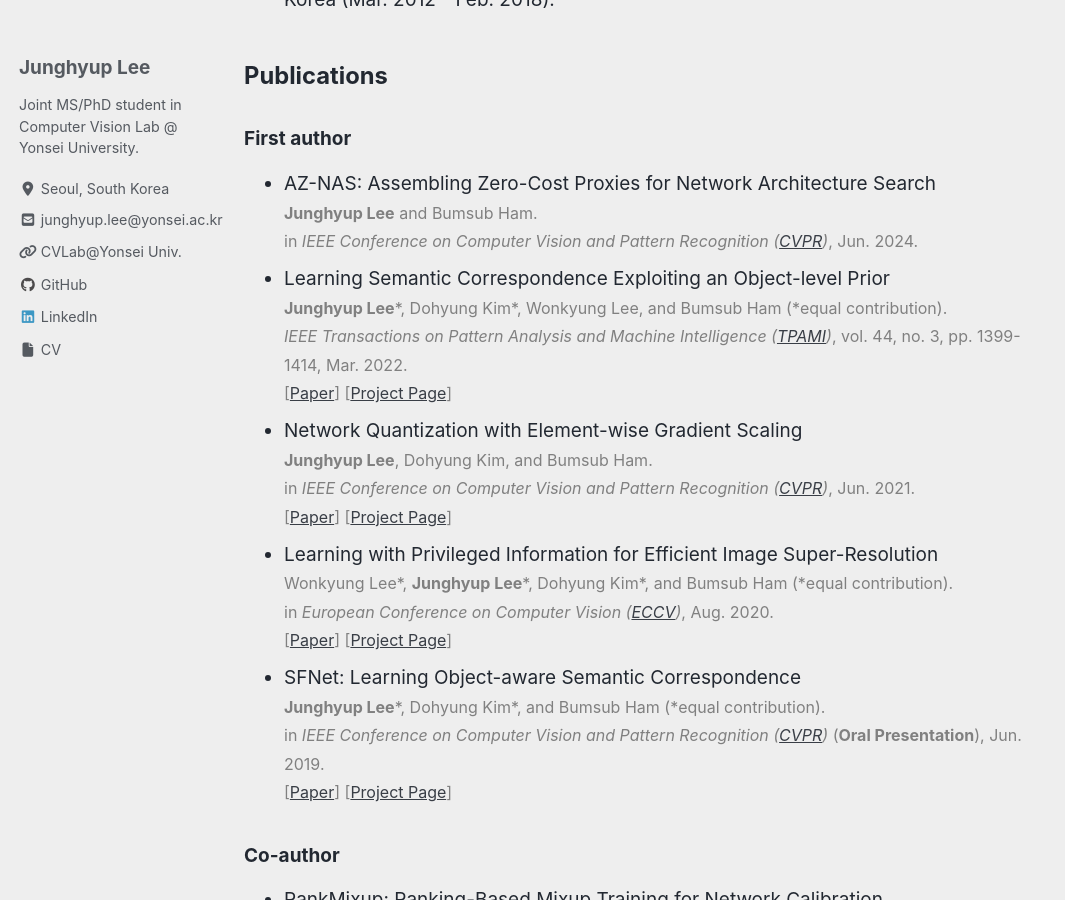
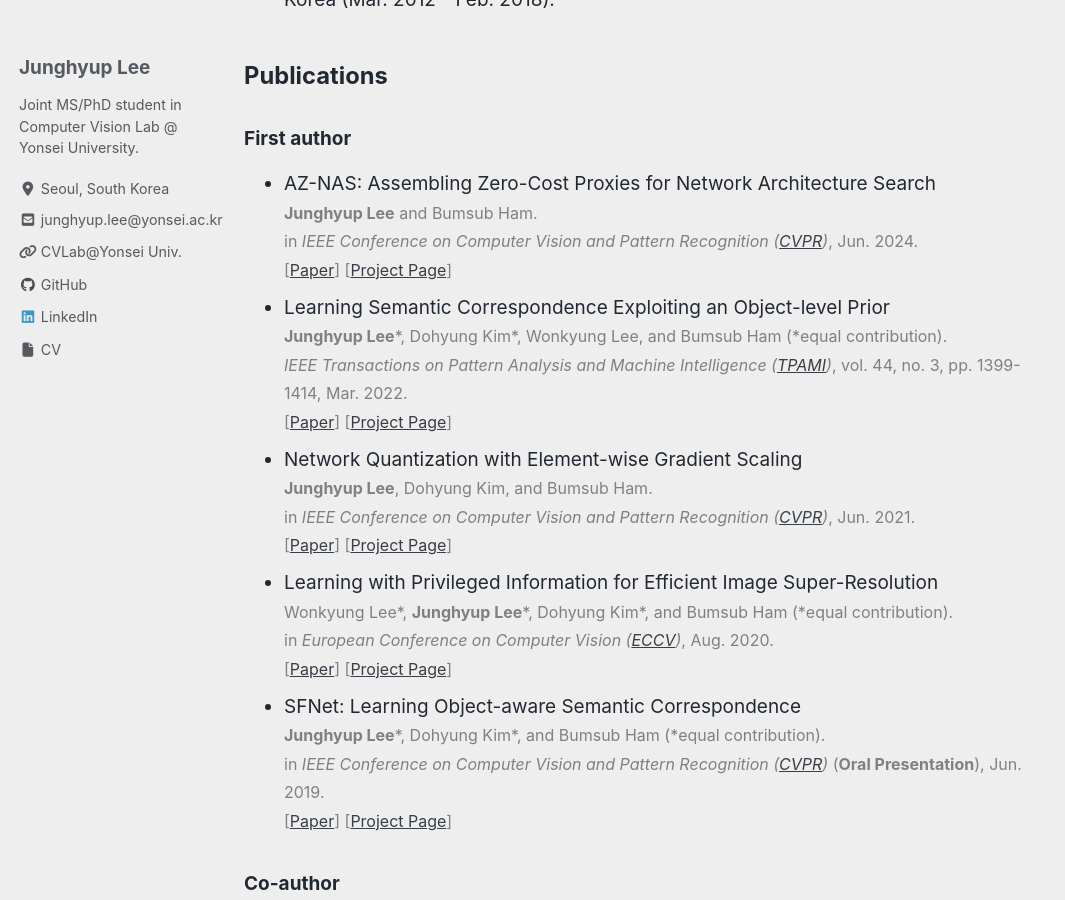
Before and after one commit to junghyup-lee/junghyup-lee.github.io, a Jekyll site: the page built from index.md, in a window 1280 px wide and 900 px high, scrolled down 610 px. Shown: the whole window, without its empty margins (0-1065 px from the left). Built offline with Jekyll 4.4.1, drawn with Linux system fonts in a browser that asks for light colours; cached includes are drawn as plain includes; nearby versions of some CDN libraries.

Commit message:
add aznas link

```diff
--- a/index.md
+++ b/index.md
@@ -18,10 +18,10 @@ author_profile: true
 - AZ-NAS: Assembling Zero-Cost Proxies for Network Architecture Search <br/>
   <span style="color:gray;font-size : 12pt"> <b>Junghyup Lee</b> and Bumsub Ham. </span> <br/>
   <span style="color:gray;font-size : 12pt"> in <i>IEEE Conference on Computer Vision and Pattern Recognition (<a href="https://cvpr.thecvf.com/Conferences/2024">CVPR</a>)</i>, Jun. 2024. </span> <br/>
-  <!-- <span style="color:gray;font-size : 12pt">
-    [<a href="https://arxiv.org/abs/2308.11990">Paper</a>]
-    [<a href="https://cvlab.yonsei.ac.kr/projects/RankMixup/">Project Page</a>]
-  </span> -->
+  <span style="color:gray;font-size : 12pt">
+    [<a href="https://arxiv.org/abs/2403.19232">Paper</a>]
+    [<a href="https://cvlab.yonsei.ac.kr/projects/AZNAS/">Project Page</a>]
+  </span>
 - Learning Semantic Correspondence Exploiting an Object-level Prior<br/>
   <span style="color:gray;font-size : 12pt"> <b>Junghyup Lee</b>\*, Dohyung Kim\*, Wonkyung Lee, and Bumsub Ham (\*equal contribution). </span> <br/>
   <span style="color:gray;font-size : 12pt"> <i>IEEE Transactions on Pattern Analysis and Machine Intelligence (<a href="https://ieeexplore.ieee.org/xpl/RecentIssue.jsp?punumber=34">TPAMI</a>)</i>, vol. 44, no. 3, pp. 1399-1414, Mar. 2022. </span> <br/>
```
Also changed, not shown: 1 other file.
